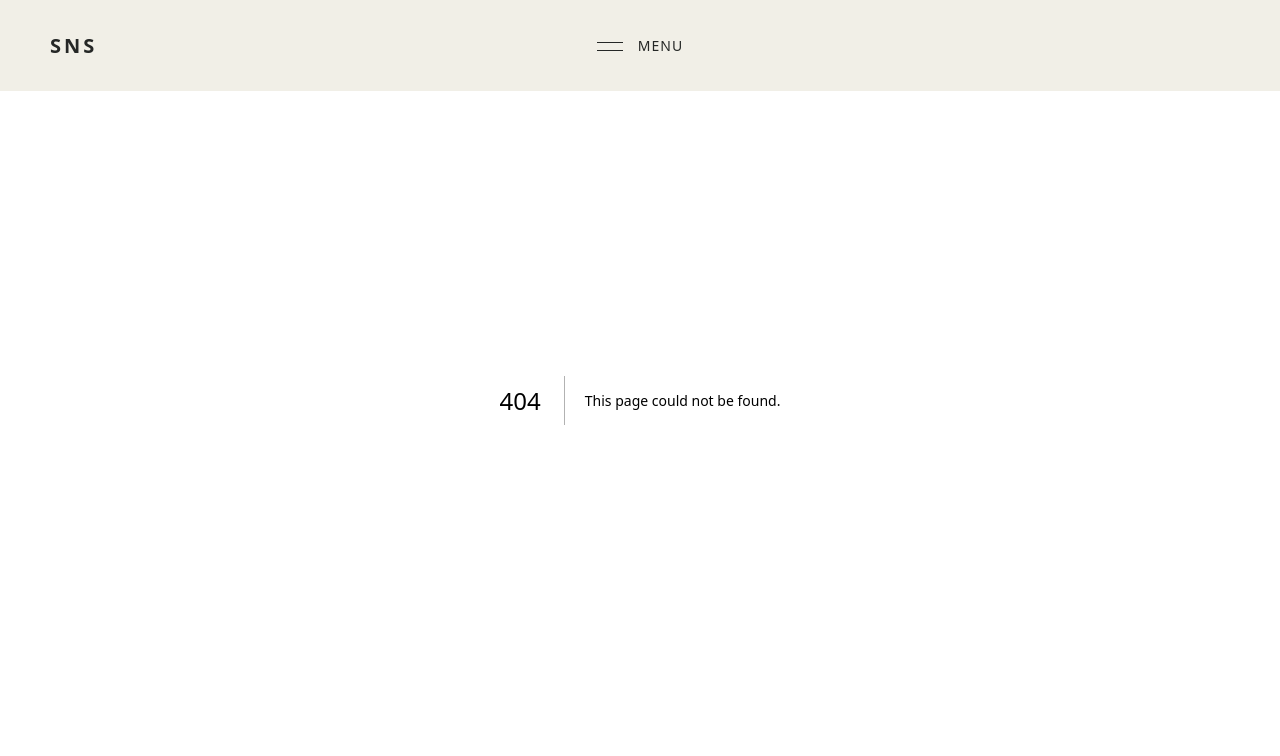
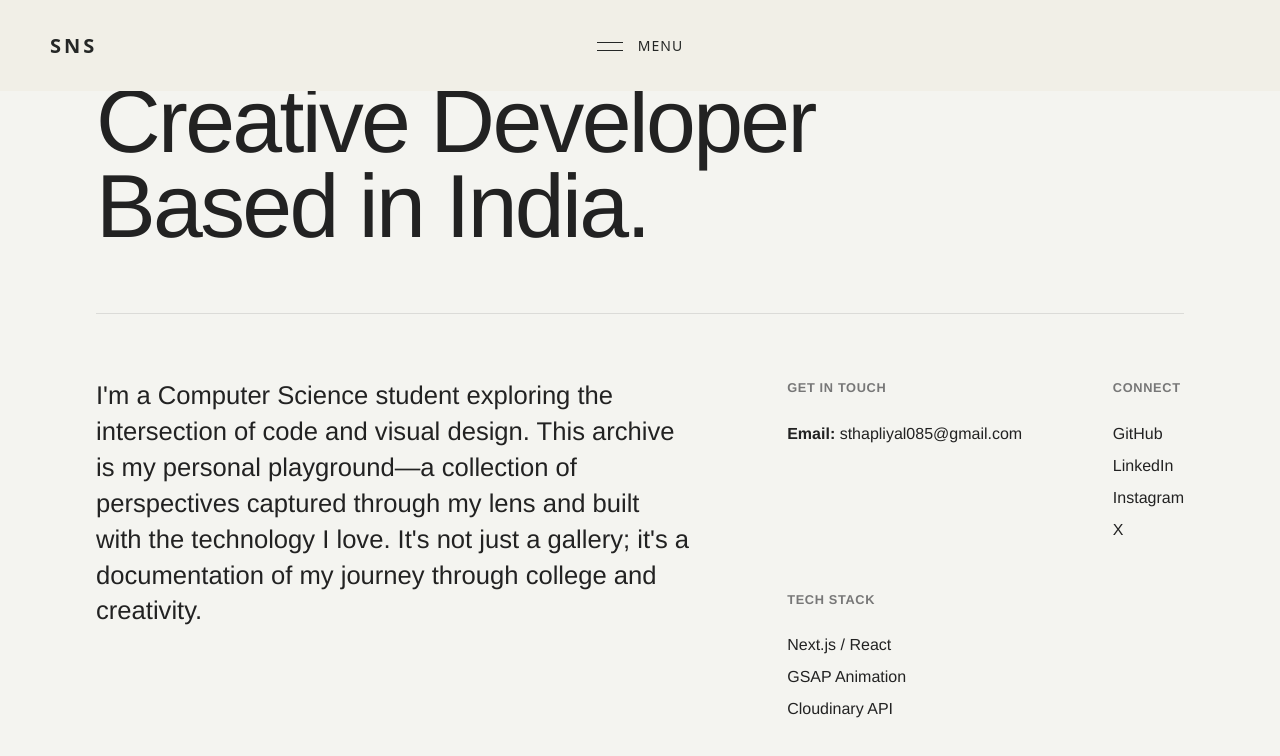
Before and after one commit to Saur0w/SNS, a Next.js app: page /about in a window 1280 px wide. Before the commit this address had no page. Shown: the top 756 px of the page. Built offline with nearby package versions, Linux system fonts and the light colour scheme.

Commit message:
one more nail in the coffin

```diff
--- a/package.json
+++ b/package.json
@@ -11,9 +11,10 @@
   "dependencies": {
     "@gsap/react": "^2.1.2",
     "@octokit/rest": "^22.0.0",
-    "@react-three/drei": "^10.7.6",
-    "@react-three/fiber": "^9.3.0",
+    "@react-three/drei": "^10.7.7",
+    "@react-three/fiber": "^9.4.2",
     "@studio-freight/lenis": "^1.0.42",
+    "@types/three": "^0.182.0",
     "cloudinary": "^2.7.0",
     "geist": "^1.5.1",
     "gsap": "^3.13.0",
--- /dev/null
+++ b/src/app/about/page.tsx
@@ -0,0 +1,101 @@
+"use client";
+
+import styles from "./style.module.scss";
+import { gsap } from "gsap";
+import { SplitText } from "gsap/SplitText";
+import { useGSAP } from '@gsap/react';
+import { useRef } from 'react';
+import Link from "next/link";
+
+if (typeof window !== "undefined") {
+    gsap.registerPlugin(useGSAP, SplitText);
+}
+
+export default function About() {
+    const containerRef = useRef<HTMLElement>(null);
+    const titleRef = useRef<HTMLHeadingElement>(null);
+    const bioRef = useRef<HTMLParagraphElement>(null);
+
+    useGSAP(() => {
+        if (!titleRef.current || !bioRef.current) return;
+
+        const titleSplit = new SplitText(titleRef.current, { type: "chars" });
+        const bioSplit = new SplitText(bioRef.current, { type: "lines" });
+        const bioLines = new SplitText(bioSplit.lines, { type: "lines", linesClass: styles.lineMask });
+
+        const tl = gsap.timeline({ defaults: { ease: "power4.out" } });
+
+        tl.fromTo(titleSplit.chars,
+            { y: 100, opacity: 0 },
+            { y: 0, opacity: 1, stagger: 0.03, duration: 1.2 }
+        )
+            .fromTo(bioLines.lines,
+                { yPercent: 100, opacity: 0 },
+                { yPercent: 0, opacity: 1, duration: 1, stagger: 0.1 },
+                "-=0.8"
+            )
+            .fromTo(`.${styles.meta} div`,
+                { y: 20, opacity: 0 },
+                { y: 0, opacity: 1, stagger: 0.1, duration: 0.8 },
+                "-=0.5"
+            );
+
+        return () => {
+            titleSplit.revert();
+            bioSplit.revert();
+            bioLines.revert();
+        };
+    }, { scope: containerRef });
+
+    return (
+        <section className={styles.about} ref={containerRef}>
+            <Link href="/" className={styles.backBtn}>
+                Close
+            </Link>
+
+            <div className={styles.content}>
+                <div className={styles.header}>
+                    <h1 ref={titleRef}>
+                        Creative Developer<br />
+                        Based in India.
+                    </h1>
+                </div>
+
+                <div className={styles.body}>
+                    <div className={styles.bioWrapper}>
+                        <p ref={bioRef} className={styles.bio}>
+                            I&#39;m a Computer Science student exploring the intersection of
+                            code and visual design. This archive is my personal
+                            playground—a collection of perspectives captured through
+                            my lens and built with the technology I love.
+                            It&#39;s not just a gallery; it&#39;s a documentation of my
+                            journey through college and creativity.
+                        </p>
+                    </div>
+
+                    <div className={styles.meta}>
+                        <div className={styles.metaGroup}>
+                            <h3>Get in touch</h3>
+                            <a href="mailto:sthapliyal085@gmail.com"><b>Email:</b> sthapliyal085@gmail.com</a>
+                        </div>
+
+                        <div className={styles.metaGroup}>
+                            <h3>Connect</h3>
+                            <a href="#" target="_blank">GitHub</a>
+                            <a href="#" target="_blank">LinkedIn</a>
+                            <a href="#" target="_blank">Instagram</a>
+                            <a href="#" target="_blank">X</a>
+                        </div>
+
+                        <div className={styles.metaGroup}>
+                            <h3>Tech Stack</h3>
+                            <span>Next.js / React</span>
+                            <span>GSAP Animation</span>
+                            <span>Cloudinary API</span>
+                        </div>
+                    </div>
+                </div>
+            </div>
+        </section>
+    );
+}
--- /dev/null
+++ b/src/app/about/style.module.scss
@@ -0,0 +1,136 @@
+$bg-color: #f4f4f0;
+$text-main: #222;
+$text-light: #777;
+
+.about {
+  background-color: $bg-color;
+  min-height: 100vh;
+  width: 100vw;
+  color: $text-main;
+  font-family: 'Helvetica Neue', sans-serif;
+  padding: 4rem 2rem;
+  position: relative;
+  overflow-x: hidden;
+
+  // Split layout on desktop
+  display: flex;
+  flex-direction: column;
+  justify-content: center;
+
+  @media (min-width: 1024px) {
+    padding: 0 6rem;
+  }
+}
+
+.backBtn {
+  position: fixed;
+  top: 2rem;
+  right: 2rem;
+  text-decoration: none;
+  color: $text-main;
+  font-size: 0.9rem;
+  text-transform: uppercase;
+  letter-spacing: 0.05em;
+  z-index: 10;
+  border: 1px solid rgba(0,0,0,0.1);
+  padding: 0.5rem 1rem;
+  border-radius: 50px;
+  transition: all 0.3s ease;
+
+  &:hover {
+    background: $text-main;
+    color: $bg-color;
+    border-color: $text-main;
+  }
+}
+
+.content {
+  max-width: 1400px;
+  width: 100%;
+  margin: 0 auto;
+}
+
+.header {
+  margin-bottom: 4rem;
+
+  h1 {
+    font-size: clamp(3rem, 7vw, 7.5rem); // Responsive fluid typography
+    line-height: 0.95;
+    font-weight: 500;
+    letter-spacing: -0.03em;
+    margin: 0;
+    overflow: hidden; // Ensures text sliding up doesn't show outside
+  }
+}
+
+.body {
+  display: grid;
+  grid-template-columns: 1fr;
+  gap: 4rem;
+  border-top: 1px solid rgba(0,0,0,0.1);
+  padding-top: 4rem;
+
+  @media (min-width: 768px) {
+    grid-template-columns: 1.5fr 1fr; // Bio takes more space
+    gap: 6rem;
+  }
+}
+
+.bioWrapper {
+  // Styles for the GSAP line masks
+  // This class is applied dynamically by the TSX logic if needed,
+  // but we specifically style the text inside.
+}
+
+.bio {
+  font-size: clamp(1.2rem, 2vw, 1.8rem);
+  line-height: 1.4;
+  font-weight: 400;
+  color: $text-main;
+  margin: 0;
+  max-width: 50ch; // Optimal reading width
+}
+
+// Important: This class is used by GSAP SplitText for the mask effect
+.lineMask {
+  overflow: hidden !important;
+  display: block; // Ensures lines stack properly
+}
+
+.meta {
+  display: flex;
+  flex-direction: column;
+  gap: 3rem;
+
+  @media (min-width: 768px) {
+    flex-direction: row;
+    justify-content: space-between;
+    flex-wrap: wrap;
+  }
+
+  .metaGroup {
+    display: flex;
+    flex-direction: column;
+    gap: 0.5rem;
+
+    h3 {
+      font-size: 0.8rem;
+      text-transform: uppercase;
+      letter-spacing: 0.05em;
+      color: $text-light;
+      margin: 0 0 1rem 0;
+    }
+
+    a, span {
+      text-decoration: none;
+      color: $text-main;
+      font-size: 1rem;
+      transition: color 0.2s ease;
+      cursor: pointer;
+
+      &:hover {
+        color: $text-light;
+      }
+    }
+  }
+}
--- a/src/components/Header/index.tsx
+++ b/src/components/Header/index.tsx
@@ -2,14 +2,14 @@
 
 import styles from './style.module.scss';
 import Link from 'next/link';
-import {gsap} from "gsap";
-import {useGSAP} from '@gsap/react';
-import {useEffect, useRef, useState, JSX} from 'react';
+import { gsap } from "gsap";
+import { useGSAP } from '@gsap/react';
+import { useEffect, useRef, useState } from 'react';
 import { usePathname } from 'next/navigation';
 
 gsap.registerPlugin(useGSAP);
 
-export default function Header(): JSX.Element {
+export default function Header() {
     const headerRef = useRef<HTMLElement>(null);
     const navigationRef = useRef<HTMLDivElement>(null);
     const navContentRef = useRef<HTMLDivElement>(null);
@@ -21,17 +21,26 @@ export default function Header(): JSX.Element {
 
     const isAdminPage = pathname?.startsWith('/admin');
 
+    // Close menu when route changes (user clicks a link)
+    useEffect(() => {
+        if (isActive) {
+            setIsActive(false);
+        }
+    }, [pathname]);
+
+    // Setup initial state (hidden)
     useGSAP(() => {
         gsap.set(navigationRef.current, { height: 0, overflow: "hidden" });
         gsap.set(closeTextRef.current, { opacity: 0 });
-    }, {
-        scope: headerRef
-    });
+        gsap.set(navContentRef.current, { y: -30, opacity: 0 });
+    }, { scope: headerRef });
 
-    useEffect(() => {
+    // Handle Open/Close Animation
+    useGSAP(() => {
         const tl = gsap.timeline();
 
         if (isActive) {
+            // OPEN ANIMATION
             tl.to(menuTextRef.current, {
                 opacity: 0,
                 duration: 0.3,
@@ -47,16 +56,17 @@ export default function Header(): JSX.Element {
                     duration: 0.8,
                     ease: "cubic-bezier(0.76, 0, 0.24, 1)"
                 }, "-=0.1")
-                .from(navContentRef.current, {
-                    y: -30,
-                    opacity: 0,
+                .to(navContentRef.current, {
+                    y: 0,
+                    opacity: 1,
                     duration: 0.6,
                     ease: "back.out(1.2)"
                 }, "-=0.4");
         } else {
+            // CLOSE ANIMATION
             tl.to(navContentRef.current, {
                 y: -20,
-                opacity: 1,
+                opacity: 0, // Ensure it fades out
                 duration: 0.4,
                 ease: "power2.inOut"
             })
@@ -76,10 +86,6 @@ export default function Header(): JSX.Element {
                     ease: "power2.inOut"
                 }, "-=0.2");
         }
-
-        return (): void => {
-            tl.kill();
-        };
     }, [isActive]);
 
     return (
@@ -88,9 +94,10 @@ export default function Header(): JSX.Element {
             ref={headerRef}
         >
             <div className={styles.bar}>
-                <Link href="/">
+                <Link href="/" onClick={() => setIsActive(false)}>
                     SNS
                 </Link>
+
                 <div onClick={() => setIsActive(!isActive)} className={styles.el}>
                     <div className={`${styles.burger} ${isActive ? styles.burgerActive : ""}`}></div>
                     <div className={styles.label}>
@@ -103,10 +110,10 @@ export default function Header(): JSX.Element {
             <div className={styles.navigation} ref={navigationRef}>
                 <div className={styles.navContent}>
                     <div className={styles.navLinks} ref={navContentRef}>
-                        <Link href="/">Home</Link>
-                        <Link href="/about">About</Link>
-                        <Link href="/portrait">Portraits</Link>
-                        <Link href="/landscape">Landscapes</Link>
+                        <Link href="/" onClick={() => setIsActive(false)}>Home</Link>
+                        <Link href="/about" onClick={() => setIsActive(false)}>About</Link>
+                        <Link href="/portrait" onClick={() => setIsActive(false)}>Portraits</Link>
+                        <Link href="/landscape" onClick={() => setIsActive(false)}>Landscapes</Link>
                     </div>
                 </div>
             </div>
--- a/src/components/Header/style.module.scss
+++ b/src/components/Header/style.module.scss
@@ -9,7 +9,7 @@
   backdrop-filter: blur(10px);
   transform: translateZ(0);
   backface-visibility: hidden;
-  transition: background-color 0.3s ease; // Added smooth transition
+  transition: background-color 0.3s ease;
 
 
   * {
--- a/src/components/Landing/style.module.scss
+++ b/src/components/Landing/style.module.scss
@@ -1,6 +1,5 @@
 $bg-color: #f4f4f0;
 $text-main: #222;
-$card-size: 22vh;
 
 .landing {
   position: relative;
@@ -10,15 +9,15 @@ $card-size: 22vh;
   overflow: hidden;
   color: $text-main;
   font-family: 'Helvetica Neue', sans-serif;
-  padding-top: 80px;
 }
 
 .header {
   position: fixed;
   top: 2rem;
   left: 2rem;
-  z-index: 10;
-  pointer-events: none;
+  z-index: 50; // Above Canvas
+  pointer-events: none; // Allow clicks to pass through to Canvas
+
   h1 {
     font-size: 1.2rem;
     font-weight: 600;
@@ -35,91 +34,97 @@ $card-size: 22vh;
   }
 }
 
-.scrollWrapper {
+// Replaces .scrollWrapper and .gallery
+.canvasWrapper {
+  position: absolute;
+  top: 0;
+  left: 0;
+  width: 100%;
   height: 100%;
-  width: 100%;
-  overflow-x: auto;
-  overflow-y: hidden;
-  white-space: nowrap;
-  cursor: grab;
+  z-index: 1;
 
-
-  &::-webkit-scrollbar {
-    display: none;
-  }
-  -ms-overflow-style: none;
-  scrollbar-width: none;
-
-  &:active {
-    cursor: grabbing;
+  // Remove outline on focus
+  canvas {
+    outline: none;
+    touch-action: none; // Prevent default touch actions
   }
 }
 
-.gallery {
-  display: grid;
-  grid-template-rows: repeat(4, $card-size);
-  grid-auto-flow: column;
-  gap: 0.08rem;
+// --- LIGHTBOX MODAL ---
+.modal {
+  position: fixed;
+  inset: 0;
+  z-index: 100;
+  background-color: rgba(244, 244, 240, 0.85);
+  backdrop-filter: blur(4px);
+  display: flex;
+  justify-content: center;
+  align-items: center;
+  padding: 2rem;
+  opacity: 0; // Handled by GSAP on mount
 
-  height: 100vh;
-  padding: 0 10vw;
-  width: max-content;
-  align-content: center;
-}
+  .modalContent {
+    position: relative;
+    max-width: 90vw;
+    max-height: 90vh;
+    display: flex;
+    flex-direction: column;
+    align-items: center;
+    gap: 1.5rem;
+  }
 
-.card {
-  position: relative;
-  width: $card-size;
-  height: $card-size;
-  display: flex;
-  flex-direction: column;
-  transition: transform 0.3s ease;
+  .closeBtn {
+    position: absolute;
+    top: -3rem;
+    right: 0;
+    background: none;
+    border: none;
+    font-size: 2.5rem;
+    line-height: 1;
+    cursor: pointer;
+    color: $text-main;
+    opacity: 0.6;
+    transition: opacity 0.3s;
 
-  &:hover {
-    z-index: 2;
-    transform: scale(0.98);
-
-    .photo {
-      filter: saturate(1.2);
-    }
-
-    .meta {
+    &:hover {
       opacity: 1;
     }
   }
 
-  .imageContainer {
-    width: 150px;
-    height: 150px;
+  .modalImageWrapper {
+    border-radius: 8px;
     overflow: hidden;
-    background: #e5e5e5;
+    box-shadow: 0 20px 50px rgba(0,0,0,0.1);
 
-    .photo {
-      width: 150px;
-      height: 150px;
-      object-fit: cover;
+    // Ensure modal image respects constraints
+    img {
+      max-width: 100%;
+      max-height: 70vh;
+      width: auto;
+      height: auto;
+      object-fit: contain;
       display: block;
-      transition: filter 0.4s ease, transform 0.6s ease;
     }
   }
 
-  .meta {
-    position: absolute;
-    bottom: 0.5rem;
-    left: 0.5rem;
-    opacity: 0;
-    transition: opacity 0.3s ease;
+  .modalInfo {
+    text-align: center;
 
-    .id {
-      background: rgba(255,255,255,0.9);
-      padding: 0.2rem 0.4rem;
-      font-size: 0.65rem;
-      font-family: monospace;
-      color: black;
+    h2 {
+      font-size: 1.5rem;
+      font-weight: 500;
+      margin: 0 0 0.5rem 0;
+    }
+
+    p {
+      color: #666;
+      font-size: 0.9rem;
+      margin: 0;
     }
   }
 }
 
+// Loading State
 .loading {
   height: 100vh;
   width: 100vw;
@@ -140,7 +145,3 @@ $card-size: 22vh;
 @keyframes spin {
   to { transform: rotate(360deg); }
 }
-
-.spacer {
-  width: 10vw;
-}
```
Also changed, not shown: src/components/Landing/index.tsx (+96 -26 lines), 1 other file (tests, documents, lock files or other folders).
